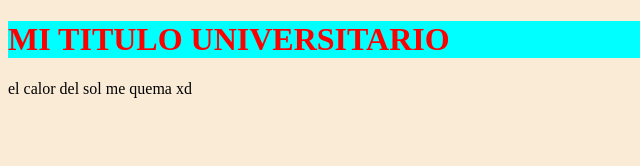
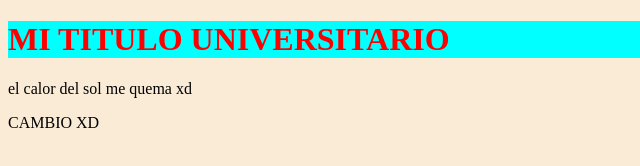
Before and after one commit to MrLyon2412/CursoGit, a plain HTML site: page index.html in a window 1280 px wide. Shown: the full height of the page, 0-640 px from the left. Drawn offline with Linux system fonts and the light colour scheme.

Commit message:
agregado un segundo parrafo

```diff
--- a/index.html
+++ b/index.html
@@ -13,5 +13,14 @@
         el calor del sol me quema xd
     </p>
 
+
+
+
+
+
+
+
+    <p>CAMBIO XD</p>
+
 </body>
 </html>
```
